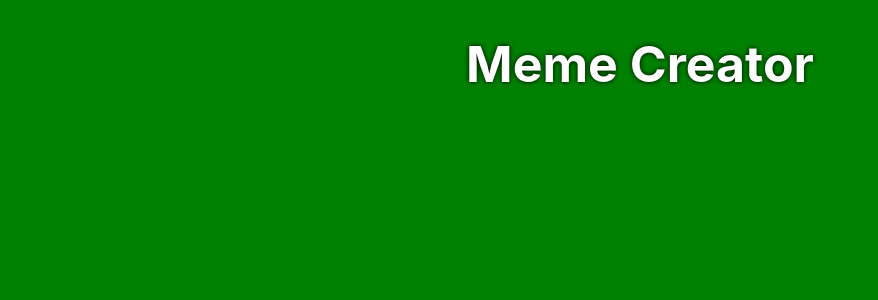
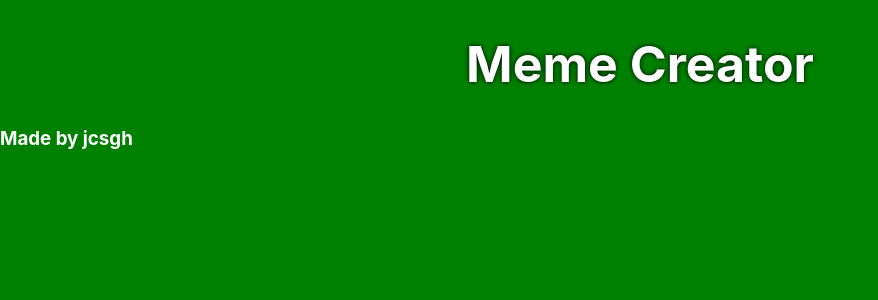
Before and after one commit to jcsgh/meme-creator, a React (Create React App) app: page / in a window 1280 px wide. Shown: the top 300 px of the page, without its empty margins (0-878 px from the left). Built offline with nearby package versions, Linux system fonts and the light colour scheme; no server answers.

Commit message:
created componenets

```diff
--- a/src/App/App.js
+++ b/src/App/App.js
@@ -5,6 +5,8 @@
 // import styles from "./styles.module.css"
 
 import React from 'react'
+import { Header } from '../Header/Header.js'
+import { Footer } from '../Footer/Footer.js'
 import { Meme } from "../Meme/Meme"
 import { Switch, Route } from "react-router-dom"
 import { MemeGenerated } from '../MemeGenerated/MemeGenerated';
@@ -13,7 +15,7 @@ import { MemeGenerated } from '../MemeGenerated/MemeGenerated';
 export const App = () => {
   return (
     <div>
-      <h1>Meme Creator</h1>
+      <Header />
       <Switch>
       <Route exact path='/'>
         <Meme />
@@ -22,6 +24,7 @@ export const App = () => {
         <MemeGenerated />
       </Route>
     </Switch>
+    <Footer />
     </div>
   );
 }
--- /dev/null
+++ b/src/Footer/Footer.js
@@ -0,0 +1,9 @@
+import React from 'react';
+
+export const Footer = () => {
+    return (
+      <div>
+          <h3>Made by jcsgh</h3>
+      </div>
+    );
+  }
--- /dev/null
+++ b/src/Header/Header.js
@@ -0,0 +1,9 @@
+import React from 'react';
+
+export const Header = () => {
+    return (
+      <div>
+          <h1>Meme Creator</h1>
+      </div>
+    );
+  }
```
Also changed, not shown: src/Header/styles.module.css (added).
